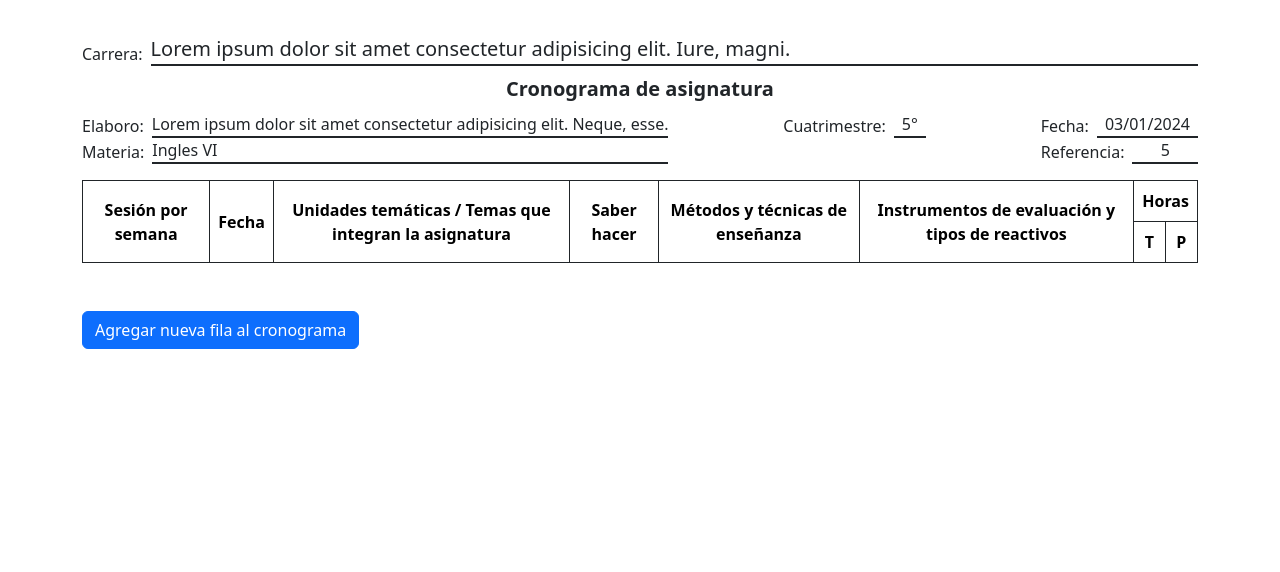
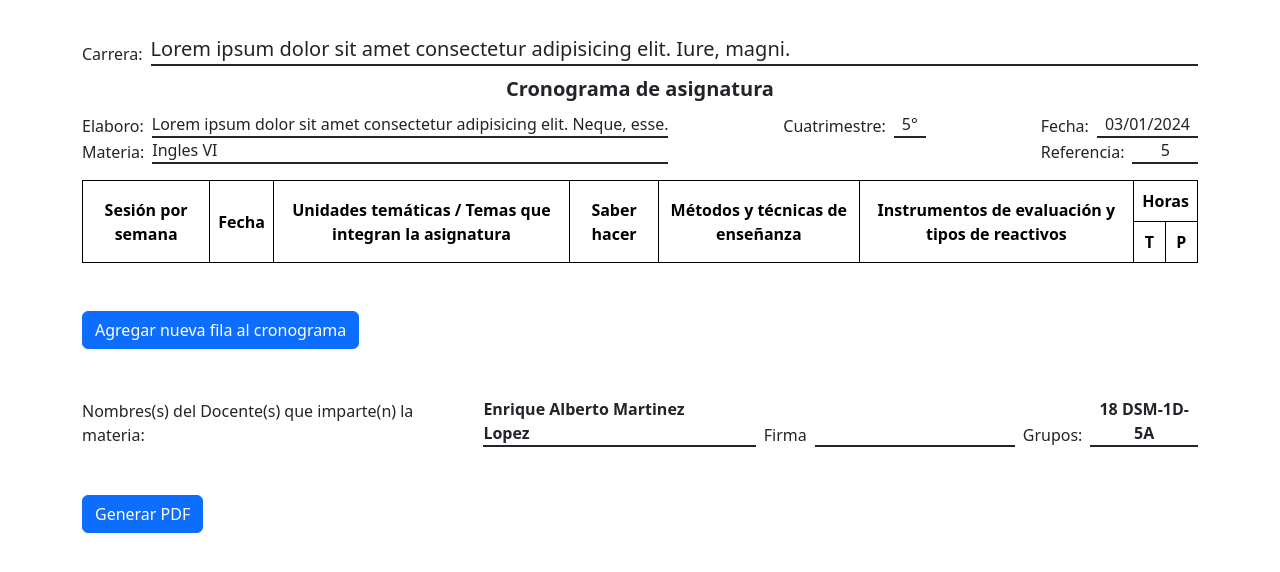
Before and after one commit to EnriqueAGG/cronograma-2, a website built with Vite: page cronograma.html in a window 1280 px wide. Shown: the part 110-682 px from the top of the page. Built offline with nearby package versions, Linux system fonts and the light colour scheme.

Commit message:
generar pdf (caliz)

```diff
--- a/cronograma.html
+++ b/cronograma.html
@@ -82,34 +82,34 @@
                     </div>
                 </header>
 
-                <table class="table table-bordered border-dark ">
+                <table class="table  ">
                     <thead class="text-center">
                         <tr class="align-middle">
-                            <th scope="col" rowspan="2">
+                            <th scope="col" rowspan="2" class="border-end border-black border-top border-start">
                                 Sesión por semana
                             </th>
-                            <th scope="col" rowspan="2">
+                            <th scope="col" rowspan="2" class="border-end border-black border-top">
                                 Fecha
                             </th>
-                            <th scope="col" rowspan="2">
+                            <th scope="col" rowspan="2" class="border-end border-black border-top">
                                 Unidades temáticas / Temas que integran la asignatura
                             </th>
-                            <th scope="col" rowspan="2">
+                            <th scope="col" rowspan="2" class="border-end border-black border-top">
                                 Saber hacer
                             </th>
-                            <th scope="col" rowspan="2">
+                            <th scope="col" rowspan="2" class="border-end border-black border-top">
                                 Métodos y técnicas de enseñanza
                             </th>
-                            <th scope="col" rowspan="2">
+                            <th scope="col" rowspan="2" class="border-end border-black border-top">
                                 Instrumentos de evaluación y tipos de reactivos
                             </th>
-                            <th scope="col" colspan="2">
+                            <th scope="col" colspan="2" class="border-bottom border-end border-top border-black">
                                 Horas
                             </th>
                         </tr>
                         <tr>
-                            <th scope="col">T</th>
-                            <th scope="col">P</th>
+                            <th scope="col" class="border-end border-black">T</th>
+                            <th scope="col" class="border-end border-black">P</th>
                         </tr>
                     </thead>
                     <tbody>
@@ -131,12 +131,39 @@
                     </tfoot> -->
                 </table>
                 <div class="my-5">
-                    <a href="nueva-fila-cronograma.html" class="btn btn-primary">Agregar nueva fila al cronograma</a>
+                    <a href="nueva-fila-cronograma.html" class="hide-pdf btn btn-primary">Agregar nueva fila al
+                        cronograma</a>
                 </div>
+
+                <div class="d-flex gap-2">
+                    <div class="d-flex align-items-end gap-2">
+                        <span class="fs-6">Nombres(s) del Docente(s) que imparte(n) la materia:</span>
+                        <span class="pe-4 border-2 border-bottom border-dark fw-bold">Enrique Alberto Martinez
+                            Lopez</span>
+                    </div>
+                    <div class="d-flex align-items-end gap-2">
+                        <span>Firma</span>
+                        <span style="height: 1px; width: 200px;"
+                            class="text-center border-2 border-bottom border-dark"></span>
+                    </div>
+                    <div class="d-flex align-items-end gap-2">
+                        <span>Grupos:</span>
+                        <span class="text-center w-100 border-2 border-bottom border-dark fw-bold ">18
+                            DSM-1D-5A</span>
+                    </div>
+                </div>
+
+                <div class="my-5">
+                    <button id="imprimir-pdf" class="hide-pdf btn btn-primary">Generar PDF</button>
+                </div>
+
             </section>
         </main>
     </body>
 
+    <script src="https://cdnjs.cloudflare.com/ajax/libs/html2pdf.js/0.9.3/html2pdf.bundle.min.js"
+        integrity="sha512-YcsIPGdhPK4P/uRW6/sruonlYj+Q7UHWeKfTAkBW+g83NKM+jMJFJ4iAPfSnVp7BKD4dKMHmVSvICUbE/V1sSw=="
+        crossorigin="anonymous" referrerpolicy="no-referrer"></script>
     <script type="module" src="./scripts/obtener-cronograma.js"></script>
 
 </html>
--- a/package.json
+++ b/package.json
@@ -15,6 +15,7 @@
   "dependencies": {
     "@popperjs/core": "^2.11.8",
     "@supabase/supabase-js": "^2.39.7",
-    "bootstrap": "^5.3.3"
+    "bootstrap": "^5.3.3",
+    "jspdf": "^2.5.1"
   }
 }
--- a/scripts/obtener-cronograma.js
+++ b/scripts/obtener-cronograma.js
@@ -1,9 +1,39 @@
 
 import * as bootstrap from 'bootstrap'
-
+import jsPDF from 'jspdf';
 import { supabase } from '../scripts/supabase'
 
+
 const main = () => {
+
+
+
+  const imprimirPDF = () => {
+    document.querySelector('#imprimir-pdf').addEventListener('click', async () => {
+
+      document.querySelectorAll('.hide-pdf').forEach(btn => {
+        btn.style.display = 'none'
+      })
+
+      const opt = {
+        margin: 1,
+        filename: `${crypto.randomUUID()}.pdf`,
+        image: { type: 'jpeg', quality: 0.98 },
+        html2canvas: { scale: 1 },
+        jsPDF: { unit: 'in', format: 'legal', orientation: 'landscape' }
+      };
+
+      await html2pdf().set(opt).from(document.querySelector('main')).save();
+
+      document.querySelectorAll('.hide-pdf').forEach(btn => {
+        btn.style.display = 'inline'
+      })
+
+
+    })
+  }
+
+  imprimirPDF()
 
 }
 
```
Also changed, not shown: 1 other file.
